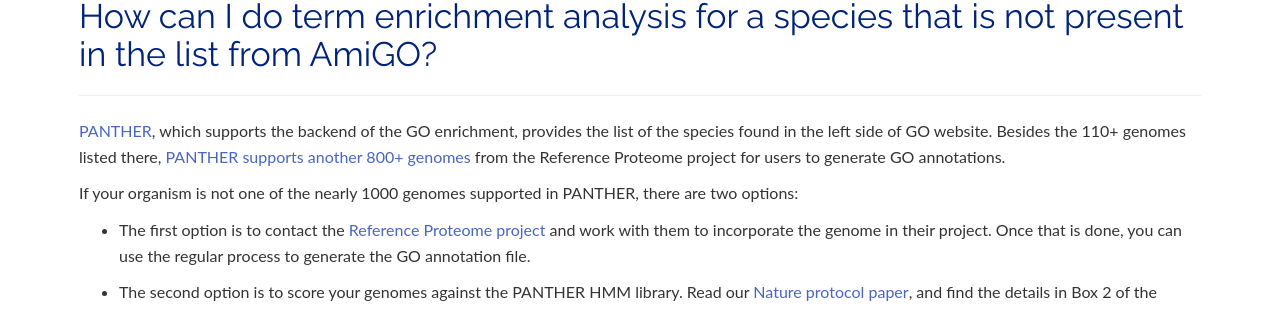
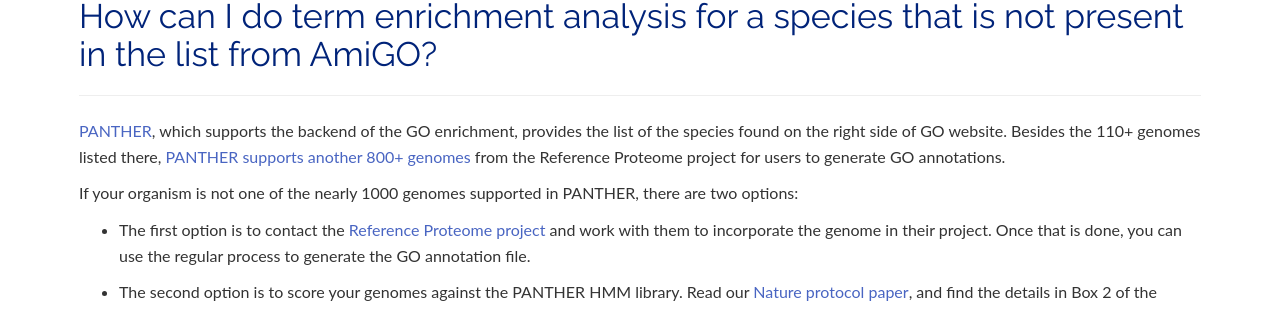
Before and after one commit to geneontology/geneontology.github.io, a Jekyll site: the page built from _docs/faq.md, in a window 1280 px wide and 900 px high, scrolled down 2669 px. Shown: the part 139-453 px from the top of the window. Built offline with Jekyll 4.4.1, drawn with Linux system fonts in a browser that asks for light colours; nearby versions of some CDN libraries.

```diff
--- a/_docs/faq.md
+++ b/_docs/faq.md
@@ -241,7 +241,7 @@
 {:/comment}
 
 
-[PANTHER](http://www.pantherdb.org/){:target="blank"}, which supports the backend of the GO enrichment, provides the list of the species found in the left side of GO website. Besides the 110+ genomes listed there, [PANTHER supports another 800+ genomes](ftp://ftp.pantherdb.org/generic_mapping/){:target="blank"} from the Reference Proteome project for users to generate GO annotations.
+[PANTHER](http://www.pantherdb.org/){:target="blank"}, which supports the backend of the GO enrichment, provides the list of the species found on the right side of GO website. Besides the 110+ genomes listed there, [PANTHER supports another 800+ genomes](ftp://ftp.pantherdb.org/generic_mapping/){:target="blank"} from the Reference Proteome project for users to generate GO annotations.
 
 If your organism is not one of the nearly 1000 genomes supported in PANTHER, there are two options:
 
```
